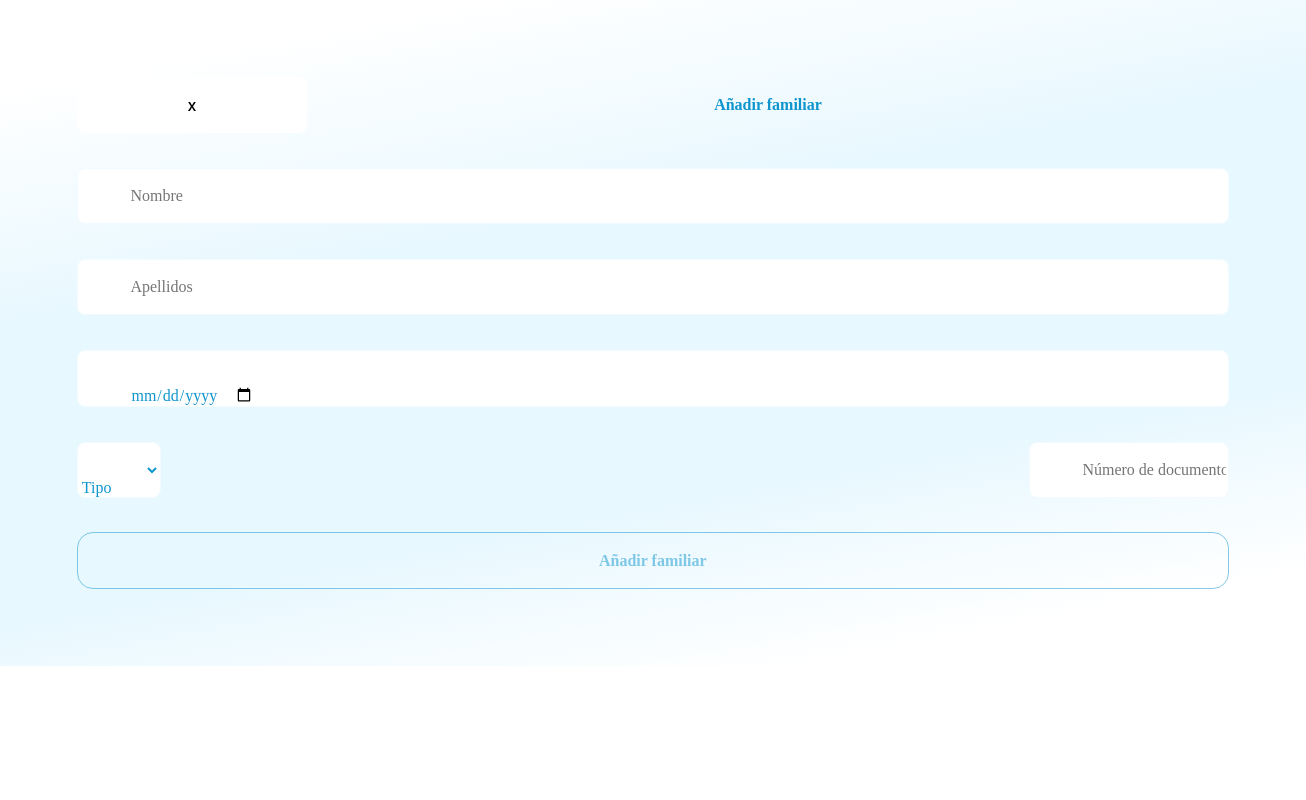
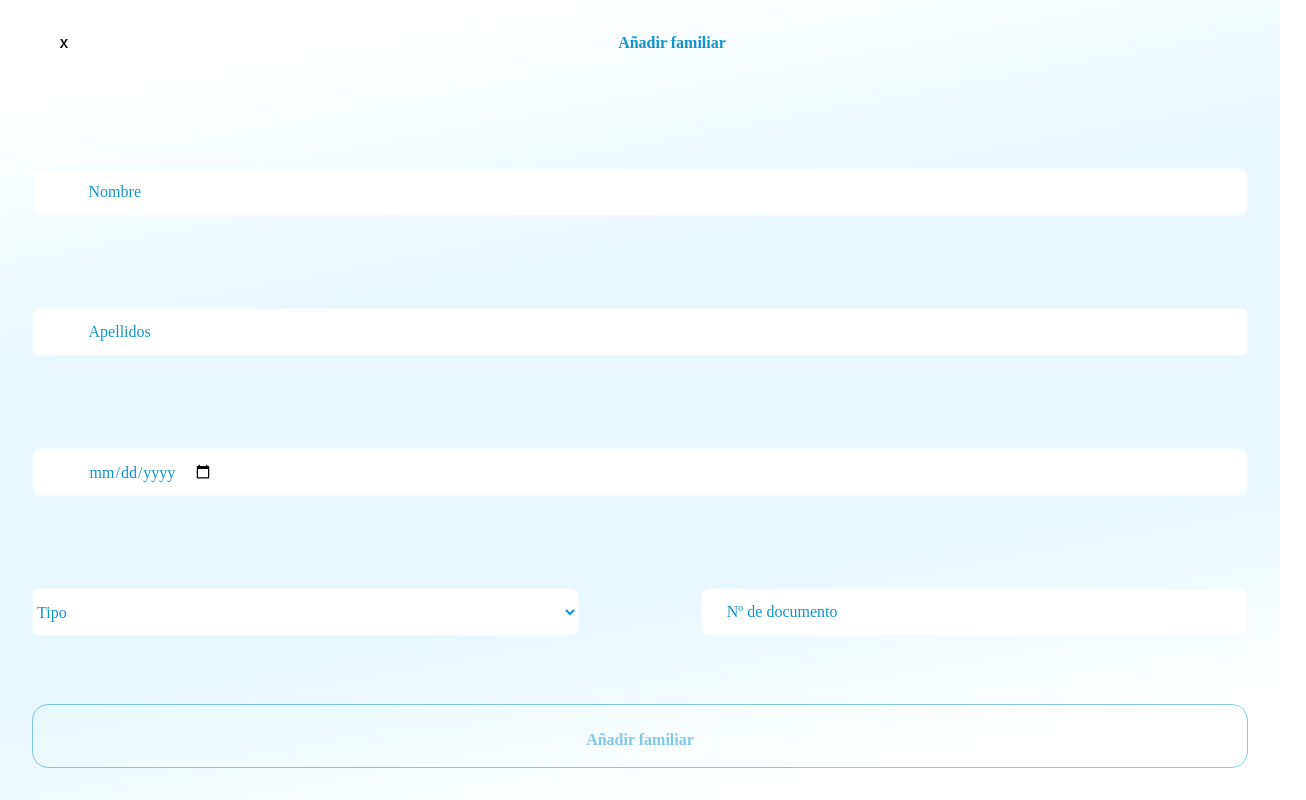
Before and after one commit to TheTributeCommunity/fesbal-frontend, a React (Vite) app: page / in a window 1280 px wide. Shown: the whole page, 1306 px wide, since content can reach past the window. Built offline with nearby package versions, Linux system fonts and the light colour scheme.

Commit message:
Finished except for header

```diff
--- a/src/NewFamilyMember.scss
+++ b/src/NewFamilyMember.scss
@@ -1,5 +1,5 @@
 #root {
-  max-width: 1280px;
+  // max-width: 1280px;
   margin: 0 auto;
   padding: 2rem;
   text-align: center;
@@ -32,29 +32,27 @@ div.Header > button {
   justify-self: flex-start;
   background-color: #FFFFFF;
   color: black;
-  height: 100%;
-  width: 20%;
+  height: 4rem;
+  width: 4rem;
+  border-radius: 50%;
 }
 
 div.NewFamilyMember {
   background: linear-gradient(169.42deg, #FFFFFF 10.03%, #E8F8FF 35.86%, #E8F8FF 68.88%, #FFFFFF 89.63%);
   // border: 1px solid #002E5D;
   // border-radius: 40px;
-  width: 90vw;
-  height: 64vh;
+  width: calc(100vw - 4rem);
+  height: calc(100vh - 2rem);
   margin: 0px;
   position: absolute;
   top:0px;
   right:0px;
   bottom:0px;
   left:0px;
-  padding: 6%;
-}
+  padding-left: 2rem;
+  padding-right: 2rem;
+  padding-bottom: 2rem;
 
-Form {
-  width: 100%;
-  height: 100%;
-  // padding: 6%;
   display: flex;
   flex-direction: column;
   justify-content: space-between;
@@ -64,6 +62,7 @@ Form {
 
 div.DocumentType {
   width: 100%;
+  height: 5rem;
   display: flex;
   flex-direction: row;
   justify-content: space-between;
@@ -71,14 +70,18 @@ div.DocumentType {
   align-items: center;
 }
 
-div.DocumentType > Input {
-  width: 200px;
-  height: 56px;
+div.DocumentType > div.InputWrapper {
+  width: 45%;
+  // height: 100%;
 }
 
-div.DocumentType > Select {
-  width: 84px;
-  height: 56px;
+// div.DocumentType > div.InputWrapper > Input {
+//   height: 3rem;
+// }
+
+div.DocumentType > div.InputWrapper > Select {
+  width: 100%;
+  height: 3rem;
 
   box-sizing: border-box;
   background: #FFFFFF;
@@ -94,14 +97,33 @@ div.DocumentType > Select {
 
   display: flex;
   align-items: flex-end;
+  align-items: center;
 
   color: #0F95CE;
 }
 
+div.InputWrapper {
+  width: 100%;
+  height: 5rem;
+
+  display: flex;
+  flex-direction: column;
+}
+
+a.InputName {
+  font-family: 'Roboto Flex';
+  font-style: normal;
+  color: rgba(15, 149, 206, 1);
+  align-self: left;
+  margin-right: auto;
+  padding-left: 0.5rem;
+}
+
+
 Input {
   box-sizing: border-box;
   width: 100%;
-  height: 11%;
+  height: 3rem;
 
   background: #FFFFFF;
   border: 1px solid #F2FBFF;
@@ -109,7 +131,6 @@ Input {
 
   display: flex;
   text-align: left;
-  justify-content: space-between;
   padding-left: 4.57%;
 
   // Text
@@ -120,20 +141,22 @@ Input {
   line-height: 19px;
 
   display: flex;
-  align-items: flex-end;
+  align-items: center;
 
   color: #0F95CE;
 }
 
 button.AddRelative {
   width: 100%;
-  height: 11%;
+  height: 4em;
 
   background-color: rgba(0, 0, 0, 0);
   display: flex;
   flex-direction: row;
   justify-content: center;
   align-items: center;
+  align-content: center;
+  justify-items: center;
   padding: 18px 93px;
   gap: 10px;
   opacity: 0.5;
@@ -157,3 +180,7 @@ button.AddRelative {
   order: 0;
   flex-grow: 0;
 }
+
+::placeholder { /* Chrome, Firefox, Opera, Safari 10.1+ */
+  color: #0F95CE;
+}
--- a/src/NewFamilyMember.tsx
+++ b/src/NewFamilyMember.tsx
@@ -19,37 +19,47 @@ function NewFamilyMember() {
   const [documentType, setDocumentType] = useState<DocumentType>(DocumentType.type);
   const [documentText, setDocumentText] = useState<string>('');
 
-  let disabled: boolean;
-
-  disabled = (name === '') || (surname === '') || (date === '') ||
+  const disabled = (name === '') || (surname === '') || (date === '') ||
                    (documentText === '') || (documentType === DocumentType.type);
-
-  if (disabled) {
-
-  } else {
-
-  }
 
   return (
     <div className="NewFamilyMember">
-      <form className="Form">
         <div className="Header">
           <h2 className="Title">Añadir familiar</h2>
           <button className="back-button">x</button>
         </div>
+        <div className="InputWrapper">
+          <a className="InputName"
+             style={{color: documentText === "" ? "rgba(15, 149, 206, 0)" : "rgba(15, 149, 206, 1)"}}>
+            Nombre</a>
           <input type="text" id="Name" className="Input" placeholder="Nombre"
             onChange={(event) => {
               setName(event.target.value)
             }}/>
+        </div>
+        <div className="InputWrapper">
+          <a className="InputName"
+             style={{color: documentText === "" ? "rgba(15, 149, 206, 0)" : "rgba(15, 149, 206, 1)"}}>
+            Apellidos</a>
           <input type="text" id="Surname" className="Input" placeholder="Apellidos"
             onChange={(event) => {
               setSurname(event.target.value)
             }}/>
+        </div>
+        <div className="InputWrapper">
+          <a className="InputName"
+             style={{color: documentText === "" ? "rgba(15, 149, 206, 0)" : "rgba(15, 149, 206, 1)"}}>
+            Fecha de nacimiento</a>
           <input type="date" id="BirthDate" className="Input" placeholder="Fecha de nacimiento"
             onChange={(event) => {
               setDate(event.target.value)
             }}/>
+        </div>
         <div className="DocumentType">
+          <div className="InputWrapper" id="Type">
+            <a className="InputName"
+               style={{color: documentText === "" ? "rgba(15, 149, 206, 0)" : "rgba(15, 149, 206, 1)"}}>
+              Tipo</a>
             <select
               onChange={(event) => {
                 switch (event.target.value) {
@@ -64,22 +74,26 @@ function NewFamilyMember() {
                     break;
                 }
               }}
-            id="DocumentType" className="Input"
-          >
+              id="DocumentType" className="Input">
               <option value="Tipo" disabled selected hidden>Tipo</option>
               <option value="dni">DNI</option>
               <option value="nie">NIE</option>
               <option value="pasaporte">Pasaporte</option>
             </select>
-          <input type="DocumentText" className="Input" placeholder="Número de documento"
+          </div>
+          <div className="InputWrapper" id="Number">
+            <a className="InputName"
+               style={{color: documentText === "" ? "rgba(15, 149, 206, 0)" : "rgba(15, 149, 206, 1)"}}>
+              Nº de documento</a>
+            <input type="DocumentText" className="Input" placeholder="Nº de documento"
               onChange={(event) => {
                 setDocumentText(event.target.value)
               }}/>
           </div>
+        </div>
         <button className="AddRelative" disabled={disabled}
         style={{ backgroundColor: disabled ? "rgba(0, 0, 0, 0)" : "#0F95CE",
                  color: disabled ? "#0F95CE" : "white"}}>Añadir familiar</button>
-      </form>
     </div>
   );
 }
```
Lines whose indentation alone changed are shown as unchanged.
